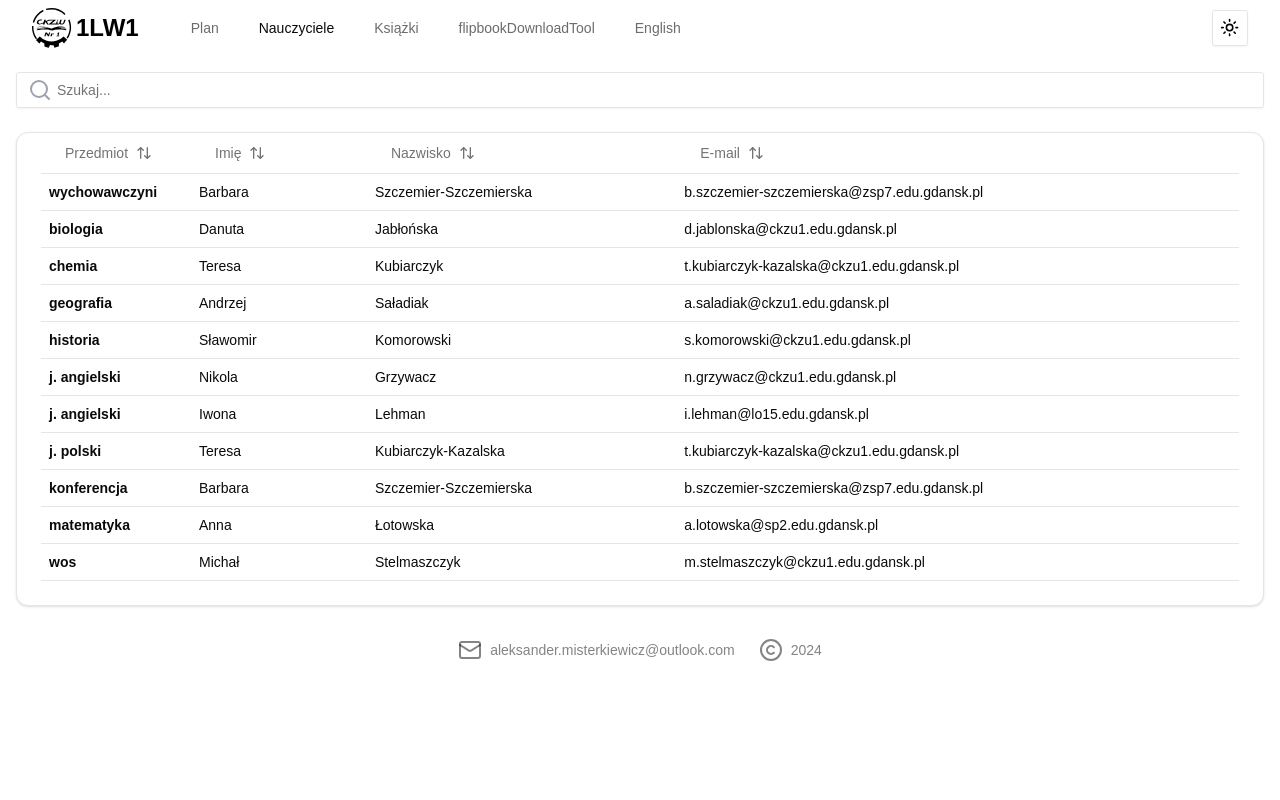
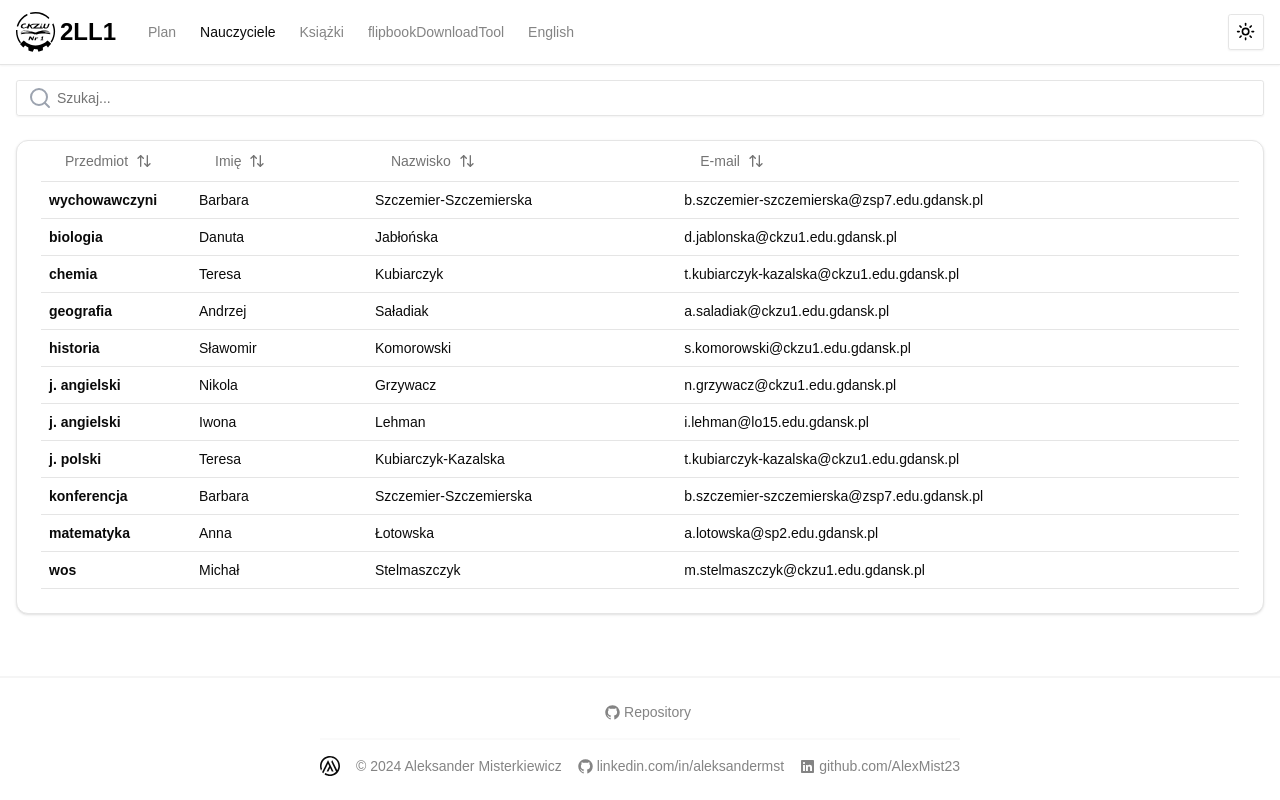
Before and after one commit to AlexMist23/ckziu-plan, a Next.js app: page /teachers in a window 1280 px wide. Built offline with nearby package versions, Linux system fonts and the light colour scheme.

Commit message:
add header, footer, bg

```diff
--- a/package.json
+++ b/package.json
@@ -3,7 +3,7 @@
   "version": "0.1.0",
   "private": true,
   "scripts": {
-    "dev": "next dev",
+    "dev": "next dev --turbo",
     "build": "next build",
     "start": "next start",
     "lint": "next lint"
--- a/src/app/layout.tsx
+++ b/src/app/layout.tsx
@@ -2,8 +2,8 @@
 import localFont from "next/font/local";
 import "@/css/globals.css";
 import Footer from "@/components/footer";
-import { Navbar, NavbarSpacer } from "@/components/navbar";
 import { ThemeProvider } from "@/components/theme-provider";
+import Header from "@/components/header";
 
 const geistSans = localFont({
   src: "./fonts/GeistVF.woff",
@@ -18,7 +18,7 @@
 
 export const metadata: Metadata = {
   title: "ckziu1 1LW1",
-  description: "Generated by create next app",
+  description: "web plam for ckziu",
 };
 
 export default function RootLayout({
@@ -27,9 +27,9 @@
   children: React.ReactNode;
 }>) {
   return (
-    <html lang="pl">
+    <html lang="en">
       <body
-        className={`${geistSans.variable} ${geistMono.variable} antialiased bg-background min-h-screen w-lvw overflow-x-hidden`}
+        className={`${geistSans.variable} ${geistMono.variable} bg-background flex flex-col antialiased min-h-screen`}
       >
         <ThemeProvider
           attribute="class"
@@ -37,12 +37,9 @@
           enableSystem
           disableTransitionOnChange
         >
-          <div className="flex flex-col bg-background">
-            <Navbar />
-            <NavbarSpacer />
-            {children}
-            <Footer />
-          </div>
+          <Header />
+          <main>{children}</main>
+          <Footer />
         </ThemeProvider>
       </body>
     </html>
--- a/src/components/footer.tsx
+++ b/src/components/footer.tsx
@@ -1,19 +1,39 @@
-import { LucideCopyright, LucideMail } from "lucide-react";
+import { GitHubLogoIcon, LinkedInLogoIcon } from "@radix-ui/react-icons";
+import AMLogo from "./icons/am-logo";
 
 export default function Footer() {
   return (
-    <footer className="text-sm p-4 mt-auto row-start-3 flex gap-6 flex-wrap items-center justify-center text-foreground/50 ">
-      <a
-        className="flex items-center gap-2 hover:underline hover:underline-offset-4 hover:text-foreground/60"
-        href="mailto:aleksander.misterkiewicz@outlook.com"
-      >
-        <LucideMail />
-        aleksander.misterkiewicz@outlook.com
-      </a>
-      <span className="flex items-center gap-2">
-        <LucideCopyright />
-        2024
-      </span>
+    <footer className="p-6 mt-auto border-t-2 border-muted">
+      <div className="flex flex-col items-center gap-4 mx-auto text-sm xl:container text-foreground/50">
+        <div className="flex items-center gap-4">
+          <p>{process.env.PROJECT_NAME}</p>
+          <a
+            href={`https://github.com/AlexMist23/${process.env.PROJECT_NAME}`}
+            className="flex items-center gap-1 hover:text-foreground/80"
+          >
+            <GitHubLogoIcon />
+            <p>Repository</p>
+          </a>
+        </div>
+        <div className="flex items-center gap-4 pt-4 border-t-2 border-muted/50">
+          <AMLogo className="w-5 h-5 text-foreground" />
+          <p>© {new Date().getFullYear()} Aleksander Misterkiewicz</p>
+          <a
+            href="https://github.com/AlexMist23"
+            className="flex items-center gap-1 hover:text-foreground/80"
+          >
+            <GitHubLogoIcon />
+            <p className="hidden sm:block">linkedin.com/in/aleksandermst</p>
+          </a>
+          <a
+            href="https://www.linkedin.com/in/aleksandermst/"
+            className="flex items-center gap-1 hover:text-foreground/80"
+          >
+            <LinkedInLogoIcon />
+            <p className="hidden sm:block">github.com/AlexMist23</p>
+          </a>
+        </div>
+      </div>
     </footer>
   );
 }
--- /dev/null
+++ b/src/components/icons/am-logo.tsx
@@ -0,0 +1,19 @@
+interface Props {
+  className?: string;
+}
+
+export default function AMLogo({ className }: Props) {
+  return (
+    <svg
+      className={className}
+      id="a"
+      data-name="am-logo"
+      xmlns="http://www.w3.org/2000/svg"
+      viewBox="0 0 200 200"
+      fill="currentColor"
+    >
+      <path d="M198.89,114.44C208.68,44.48,146-14.08,75.06,2.99,38.19,11.86,9.79,41.53,2.1,78.66c-5.08,24.53.99,46.71,1.67,49.04,1.95,6.61,4.33,12.07,6.43,16.21.4.78,1.51.77,1.9-.02,2.67-5.47,5.34-10.94,8-16.41.12-.25.14-.54.05-.8-.68-1.96-1.33-4.13-1.91-6.5-.69-2.86-1.16-5.53-1.46-7.94,0,0-.97-6.86-.87-13.53.33-21.62,9.05-42.38,24.25-57.75,21.35-21.59,52.31-30.16,83.27-21.75,5.84,1.59,11.46,3.9,16.72,6.89,30.92,17.6,47.1,49.96,43.13,84.04-1.28,10.97-4.76,21.55-10.16,31.1-.42.75-1.51.72-1.88-.05l-48.07-98.55c-.39-.79-1.52-.79-1.91,0l-7.59,15.63c-.22.45-.22.98,0,1.43,3.3,6.76,29.34,60.15,47.29,96.95.19.4.12.87-.18,1.19-16.02,16.84-37.74,26.15-60.89,26.15-16.43,0-32.42-4.86-45.9-13.61-.54-.35-1.25-.15-1.53.42l-6.13,12.56c-.24.49-.07,1.08.39,1.37,19.17,11.97,42.96,17.8,67.92,14.23,43.65-6.25,78.14-40.84,84.25-84.51Z" />
+      <path d="M81.69,80.17c2.93,6.01,6.39,13.1,9.99,20.48.33.68.33,1.47,0,2.14-8.18,16.76-20.88,42.81-24.69,50.63-.52,1.06.26,2.3,1.44,2.3h14.26c.61,0,1.17-.34,1.44-.89l15.55-31.88c.59-1.2,2.3-1.2,2.88,0,7.47,15.31,13.88,28.45,15.57,31.91.27.55.82.89,1.43.9,4.84.02,9.63-.05,14.46-.04,2.12,0,1.8-1.13,1.32-2.11-6.05-12.4-37.2-76.28-54.27-111.3-.43-.51-1.23-.5-1.63.04l-57.92,118.76c-.18.37-.13.81.12,1.13,3.14,3.94,6.56,7.63,10.25,11.05.52.48,1.36.32,1.67-.32,13.06-26.77,35.59-72.95,45.28-92.82.58-1.19,2.28-1.19,2.86,0Z" />
+    </svg>
+  );
+}
--- a/src/components/navbar.tsx
+++ /dev/null
@@ -1,199 +0,0 @@
-"use client";
-
-import { useState, useRef, useEffect } from "react";
-import Link from "next/link";
-import { useTheme } from "next-themes";
-import { Moon, Sun } from "lucide-react";
-import { usePathname } from "next/navigation";
-
-import { Button } from "@/components/ui/button";
-import {
-  DropdownMenu,
-  DropdownMenuContent,
-  DropdownMenuItem,
-  DropdownMenuTrigger,
-} from "@/components/ui/dropdown-menu";
-import { cn } from "@/lib/utils";
-import IconCkziu1Logo from "./icons/ckziu1-logo";
-
-export function NavbarSpacer() {
-  return <div className="h-14" />;
-}
-
-export function Navbar() {
-  const { setTheme } = useTheme();
-  const [isMenuOpen, setIsMenuOpen] = useState(false);
-  const [isScrolled, setIsScrolled] = useState(false);
-  const pathname = usePathname();
-  const menuRef = useRef<HTMLDivElement>(null);
-  const themeToggleRef = useRef<HTMLButtonElement>(null);
-
-  useEffect(() => {
-    const handleScroll = () => {
-      setIsScrolled(window.scrollY > 0);
-    };
-
-    const handleClickOutside = (event: MouseEvent) => {
-      if (
-        menuRef.current &&
-        !menuRef.current.contains(event.target as Node) &&
-        themeToggleRef.current &&
-        !themeToggleRef.current.contains(event.target as Node)
-      ) {
-        setIsMenuOpen(false);
-      }
-    };
-
-    window.addEventListener("scroll", handleScroll);
-    document.addEventListener("mousedown", handleClickOutside);
-
-    return () => {
-      window.removeEventListener("scroll", handleScroll);
-      document.removeEventListener("mousedown", handleClickOutside);
-    };
-  }, []);
-
-  const navLinks = [
-    { href: "/schedule", label: "Plan" },
-    { href: "/teachers", label: "Nauczyciele" },
-    { href: "/books", label: "Książki" },
-    { href: "/flipbook-download-tool", label: "flipbookDownloadTool" },
-    { href: "/eng-pl", label: "English" },
-  ];
-
-  return (
-    <nav
-      className={cn(
-        "fixed w-svw z-50 bg-background/80 backdrop-blur transition-all duration-75",
-        isScrolled ? "border-b shadow-sm" : ""
-      )}
-    >
-      <div className="container mx-auto px-4 sm:px-6 lg:px-8">
-        <div className="flex items-center justify-between h-14">
-          <div className="flex items-center">
-            <Link href="/" className="flex-shrink-0">
-              <div className="flex flex-row justify-center align-middle text-2xl font-bold gap-1">
-                <IconCkziu1Logo className={"w-10 h-10 self-center"} />
-                <span className="flex items-center ">1LW1</span>
-              </div>
-            </Link>
-            <div className="hidden md:block">
-              <div className="ml-10 flex items-baseline space-x-4">
-                {navLinks.map((link) => (
-                  <Link
-                    key={link.href}
-                    href={link.href}
-                    className={cn(
-                      "px-3 py-2 text-sm font-medium rounded-md transition-colors",
-                      pathname === link.href
-                        ? "text-foreground"
-                        : "hover:text-accent-foreground text-foreground/60"
-                    )}
-                  >
-                    {link.label}
-                  </Link>
-                ))}
-              </div>
-            </div>
-          </div>
-          <div className="hidden md:block">
-            <DropdownMenu>
-              <DropdownMenuTrigger asChild>
-                <Button variant="outline" size="icon">
-                  <Sun className="h-[1.2rem] w-[1.2rem] rotate-0 scale-100 transition-all dark:-rotate-90 dark:scale-0" />
-                  <Moon className="absolute h-[1.2rem] w-[1.2rem] rotate-90 scale-0 transition-all dark:rotate-0 dark:scale-100" />
-                  <span className="sr-only">Toggle theme</span>
-                </Button>
-              </DropdownMenuTrigger>
-              <DropdownMenuContent align="end">
-                <DropdownMenuItem onClick={() => setTheme("light")}>
-                  Light
-                </DropdownMenuItem>
-                <DropdownMenuItem onClick={() => setTheme("dark")}>
-                  Dark
-                </DropdownMenuItem>
-                <DropdownMenuItem onClick={() => setTheme("system")}>
-                  System
-                </DropdownMenuItem>
-              </DropdownMenuContent>
-            </DropdownMenu>
-          </div>
-          <div className="-mr-2 flex md:hidden">
-            <Button
-              variant="outline"
-              size="icon"
-              onClick={() => setIsMenuOpen(!isMenuOpen)}
-              aria-label="Toggle menu"
-            >
-              <svg
-                className={cn("h-6 w-6 transition-transform", {
-                  "transform rotate-180": isMenuOpen,
-                })}
-                xmlns="http://www.w3.org/2000/svg"
-                fill="none"
-                viewBox="0 0 24 24"
-                stroke="currentColor"
-              >
-                <path
-                  strokeLinecap="round"
-                  strokeLinejoin="round"
-                  strokeWidth={2}
-                  d="M4 6h16M4 12h16M4 18h16"
-                />
-              </svg>
-            </Button>
-          </div>
-        </div>
-      </div>
-
-      {isMenuOpen && (
-        <div className="md:hidden" ref={menuRef}>
-          <div className="px-2 pt-2 pb-3 space-y-1 sm:px-3">
-            {navLinks.map((link) => (
-              <Link
-                onClick={() => setIsMenuOpen(!isMenuOpen)}
-                key={link.href}
-                href={link.href}
-                className={cn(
-                  "block px-3 py-2 rounded-md text-base font-medium",
-                  pathname === link.href
-                    ? "bg-accent text-accent-foreground"
-                    : "text-foreground hover:bg-accent hover:text-accent-foreground"
-                )}
-              >
-                {link.label}
-              </Link>
-            ))}
-          </div>
-          <div className="pt-4 pb-3 border-t border-gray-700">
-            <DropdownMenu>
-              <DropdownMenuTrigger asChild>
-                <Button
-                  ref={themeToggleRef}
-                  variant="outline"
-                  size="icon"
-                  className="ml-2"
-                >
-                  <Sun className="h-[1.2rem] w-[1.2rem] rotate-0 scale-100 transition-all dark:-rotate-90 dark:scale-0" />
-                  <Moon className="absolute h-[1.2rem] w-[1.2rem] rotate-90 scale-0 transition-all dark:rotate-0 dark:scale-100" />
-                  <span className="sr-only">Toggle theme</span>
-                </Button>
-              </DropdownMenuTrigger>
-              <DropdownMenuContent align="end" ref={menuRef}>
-                <DropdownMenuItem onClick={() => setTheme("light")}>
-                  Light
-                </DropdownMenuItem>
-                <DropdownMenuItem onClick={() => setTheme("dark")}>
-                  Dark
-                </DropdownMenuItem>
-                <DropdownMenuItem onClick={() => setTheme("system")}>
-                  System
-                </DropdownMenuItem>
-              </DropdownMenuContent>
-            </DropdownMenu>
-          </div>
-        </div>
-      )}
-    </nav>
-  );
-}
```
Also changed, not shown: 1 other file (tests, documents, lock files or other folders).
